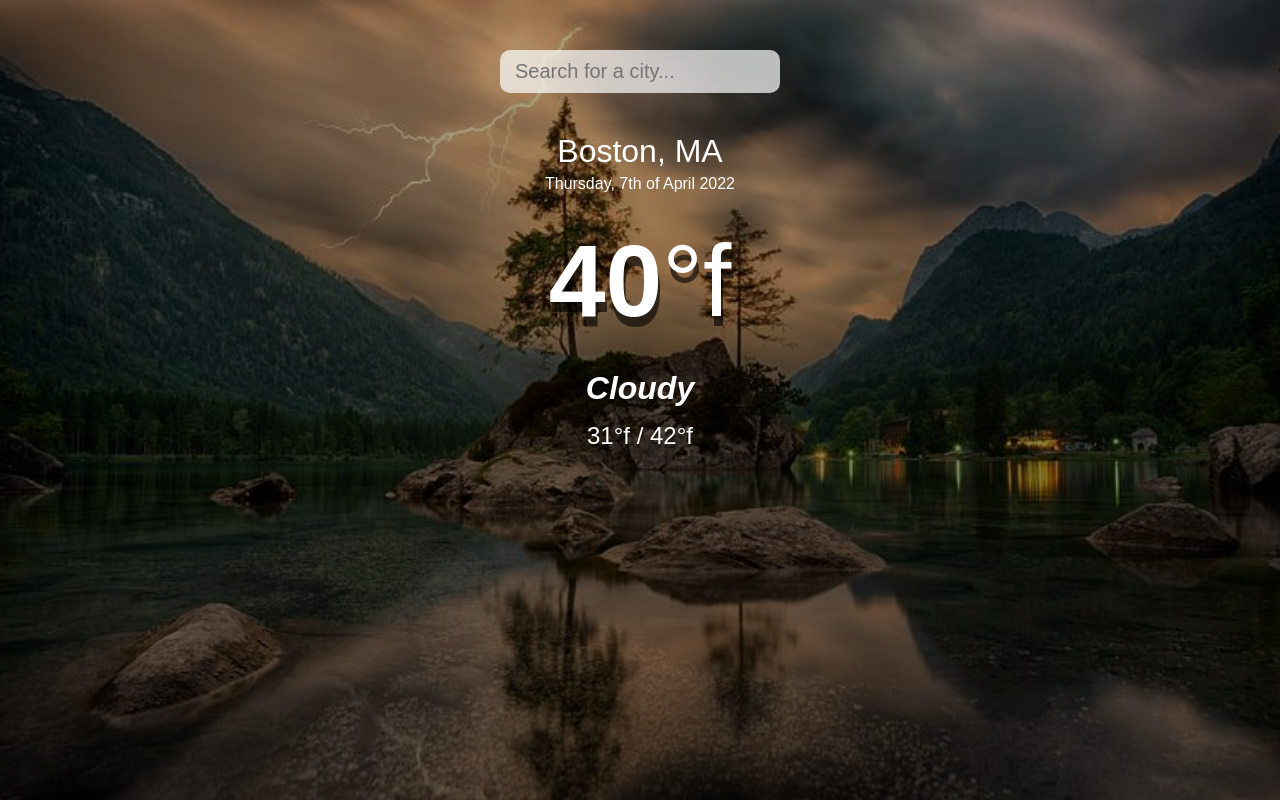
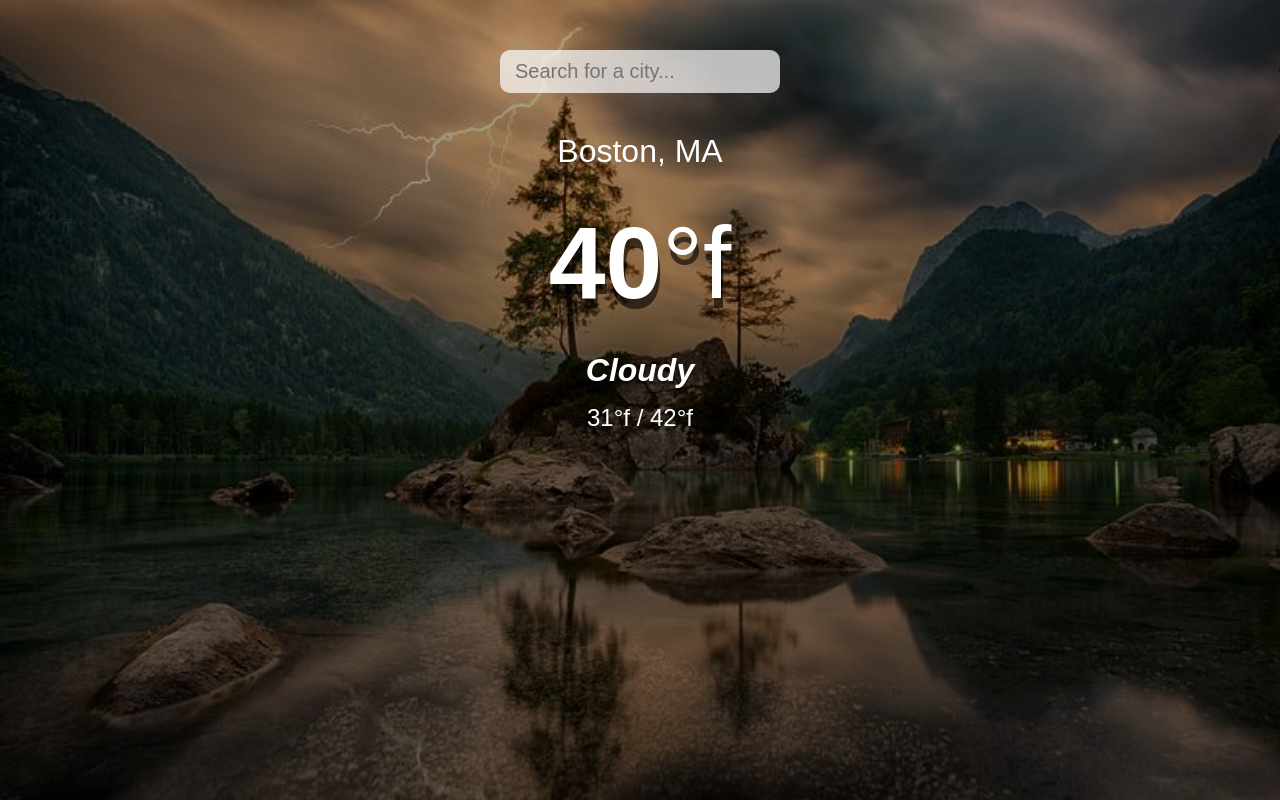
Before and after one commit to mleavens/weather-app, a plain HTML site: page index.html in a window 1280 px wide. Drawn offline with Linux system fonts and the light colour scheme.

Commit message:
changed html

```diff
--- a/index.html
+++ b/index.html
@@ -14,7 +14,7 @@
         <main>
             <section class = 'location'>
                 <div class = 'city'> Boston, MA</div>
-                <div class = 'date'>Thursday, 7th of April 2022</div>
+                <div class = 'date'></div>
             </section>
             <div class="current">
                 <div class="temp">40<span>°f</span></div>
```
